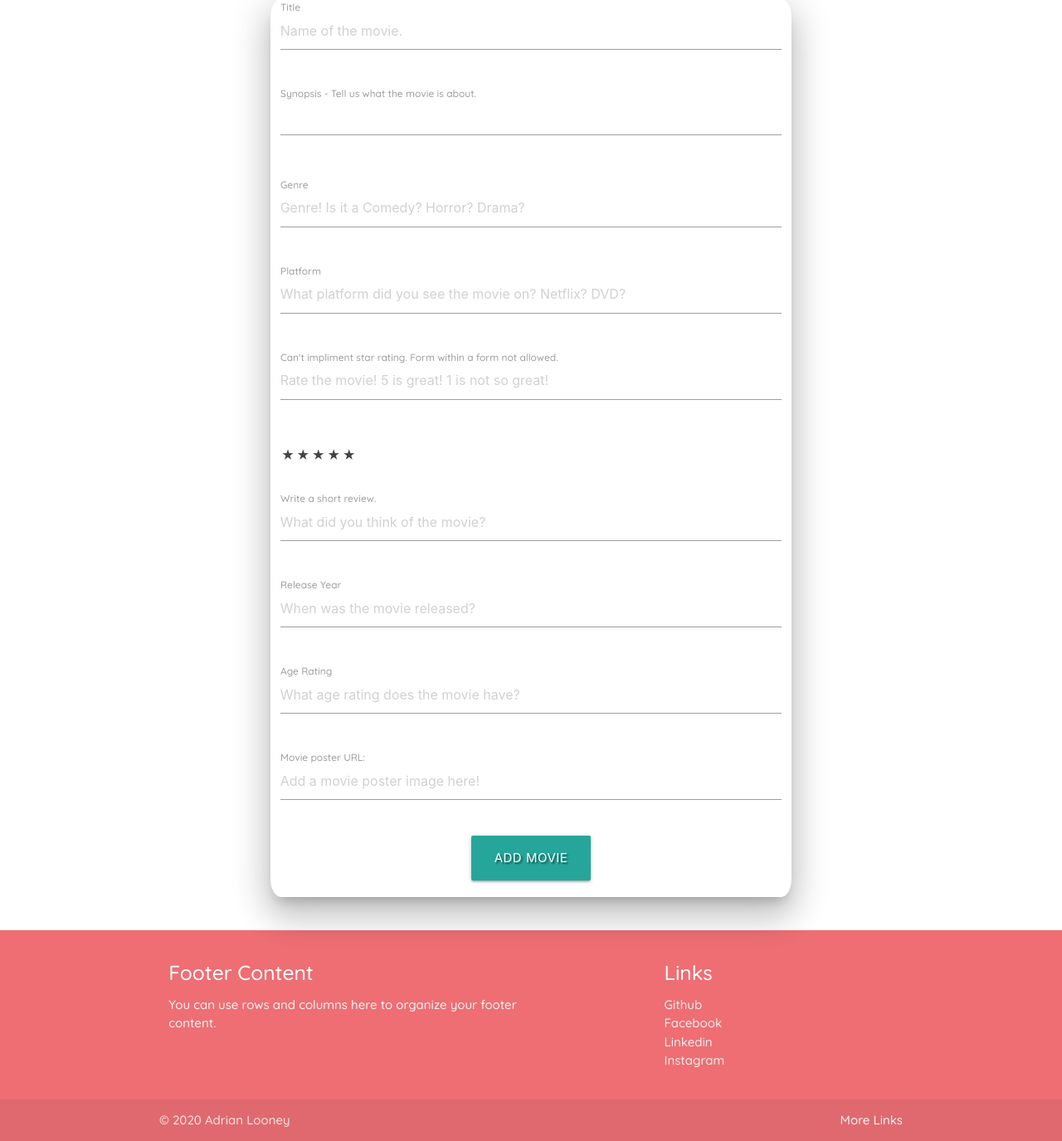
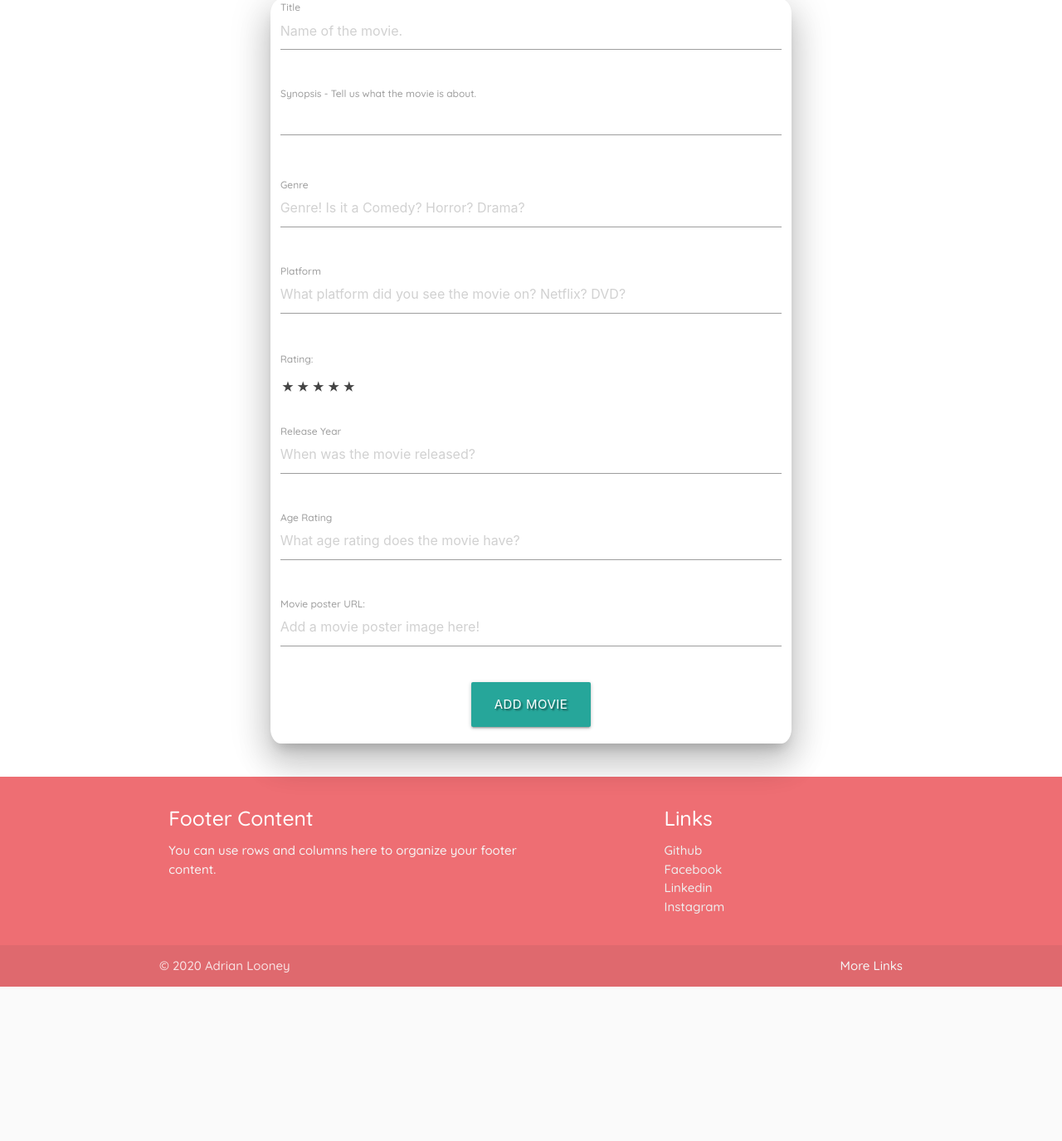
Before and after one commit to Jammerref2015/watchthisnext, a Flask app: page /addmovie in a window 1280 px wide. Shown: the part 221-1596 px from the top of the page at 83% size. After the commit the page ends 1410 px from the top, so only its background shows below. Run offline with Flask 2, Linux system fonts and the light colour scheme; some libraries are stand-ins or nearby versions.

Commit message:
Edit markup on star ratings.

```diff
--- a/app.py
+++ b/app.py
@@ -86,12 +86,7 @@ def addmovie():
             "movie_image": request.form.get("movie_image"),
             "created_by": session["user"]
         }
-        rating = {
-            "rating": request.form.get("rating"),
-            "review": request.form.get("review")
-        }
         mongo.db.movies.insert_one(movie)
-        mongo.db.ratings.insert_one(rating)
         flash("Movie Successfully Added!!!")
         return redirect(url_for("addmovie"))
 
--- a/templates/addmovie.html
+++ b/templates/addmovie.html
@@ -45,37 +45,28 @@
 					</div>
 				</div>
                 <!-- Rating -->
-                <div class="row">
-					<div class="input-field col s12">
-						<input placeholder = "Rate the movie! 5 is great! 1 is not so great!" value = "" class="rating" id = "rating"
-                     type = "text" name="rating" required/>
-                     <label for = "review"> Can't impliment star rating. Form within a form not allowed.</label>
-                     </div>
-				</div>
-
-        <!-- Lets see if this works!  -->
             <div class="row">
                 <div class="col s12">
-					<div class="form-group" action="">
+                <label for = "platform">Rating:</label>
+					<div class="form-group" action="" placeholder = "What platform did you see the movie on? Netflix? DVD?">
 							<div class="stars">
-								<input id="5" type="radio" name="ratings"/>
+								<input id="5" type="radio" name="rating" value="5"/>
 								<label for="5"></label>
-								<input id="4" type="radio" name="ratings"/>
+								<input id="4" type="radio" name="rating" value="4"/>
 								<label for="4"></label>
-								<input id="3" type="radio" name="ratings"/>
+								<input id="3" type="radio" name="rating" value="3"/>
 								<label for="3"></label>
-								<input id="2" type="radio" name="ratings"/>
+								<input id="2" type="radio" name="rating" value="2"/>
 								<label for="2"></label>
-								<input id="1" type="radio" name="ratings"/>
+								<input id="1" type="radio" name="rating" value="1"/>
 								<label for="1"></label>
 							</div>
 						</div>
                     </div>
 			</div>
 
-
-
-                <!-- User review -->
+            <!--
+                User review might go but keep this for now.
                 <div class="row">
 					<div class="input-field col s12">
 						<input placeholder = "What did you think of the movie?" value = "" class="review" id = "review"
@@ -83,6 +74,8 @@
                      <label for = "review">Write a short review.</label>
                      </div>
 				</div>
+
+                -->
                 <!-- Release year-->
 				<div class="row">
 					<div class="input-field col s12">
--- a/templates/movie.html
+++ b/templates/movie.html
@@ -21,7 +21,8 @@
 						<br>
 						<p><strong>Where did you see the movie?:</strong> {{ movie.platform }}</p>
 						<br>
-						<p><strong>Rate this movie (1 -5):</strong>
+                        <i class="fas fa-star" aria-hidden="true">
+						<p><strong>Rate this movie (1 -5) {{ movie.rating }}:</strong>
 							{% if session.user == movie.created_by %}
 							<a href="#">Edit Rating</a></p>
 						{% else %}
--- a/templates/movies.html
+++ b/templates/movies.html
@@ -30,10 +30,9 @@
 				</div>
 				<div class="card-content">
 					<li>
-
 						<p>{{ movie.age_rating}}</p>
 						<p>Movie added by: {{ movie.created_by}}</p>
-                        <p>Your rating: Displayed by:</p>
+                        <p>Your rating:{{ movie.rating }} Displayed by:</p>
 						<!-- Add CSS to prevent displaying URL -->
 						<p class="hidePosterURL">{{ movie.movie_image}}</p>
 					</li>
```
